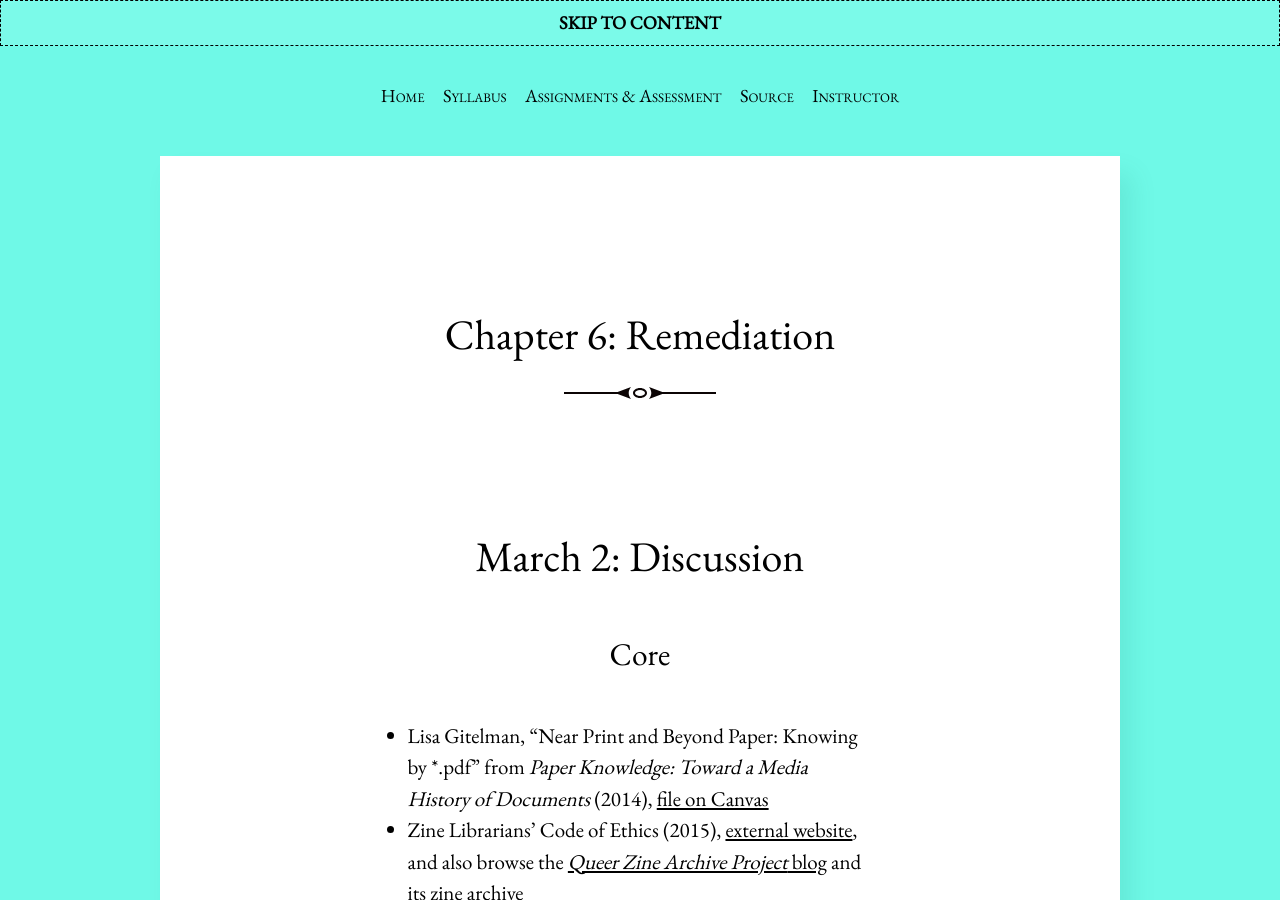
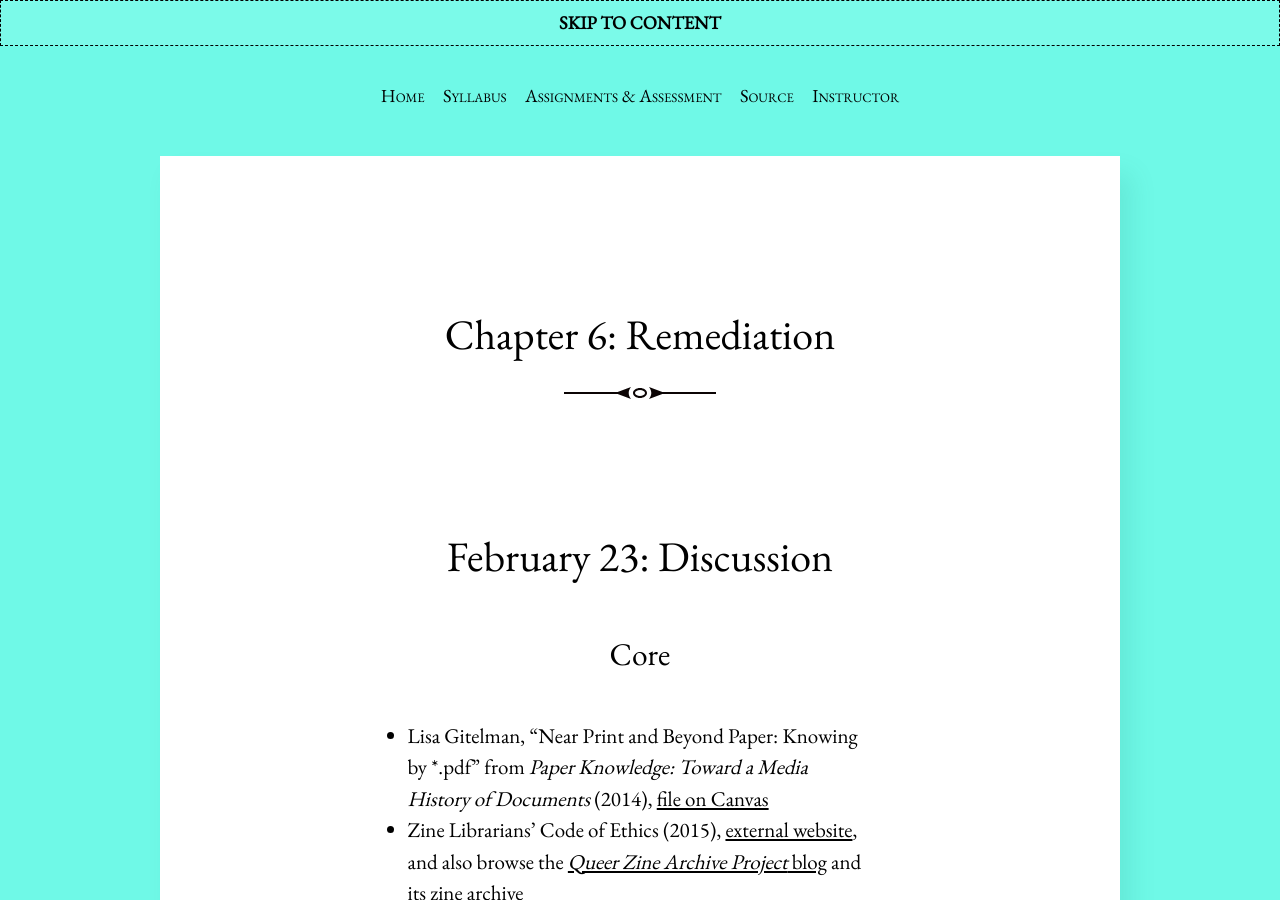
Before and after one commit to rccordell/s26bl, a Jekyll site: the page built from schedule/06-remediation.md, in a window 1280 px wide and 900 px high. Built offline with Jekyll 4.4.1, drawn with Linux system fonts in a browser that asks for light colours; some of the changed text lies outside the part shown.

Commit message:
Update 06-remediation.md

```diff
--- a/schedule/06-remediation.md
+++ b/schedule/06-remediation.md
@@ -4,7 +4,7 @@ permalink: /schedule/06-remediation/
 layout: post
 ---
 
-## March 2: Discussion
+## February 23: Discussion
 
 ### Core
 
@@ -26,6 +26,6 @@ layout: post
 
 + Amanda Wyatt Visconti, "Look!! Here's your unusual letterpress blocks invitation to joy: a collage mini-zine" (2024), [external website](https://amandavisconti.github.io/zinebakery//homemade-zines/hand-pie-1-weirdletterpressblocks)
 
-## March 6: Zines Lab
+## February 27: Zines Lab
 
 _Lab Prep_: If there are any materials you'd like to include in your zine page, bring them with you. These might be magazines/newspapers/other print materials for cut-up/remediation, writing, art, etc.
```
